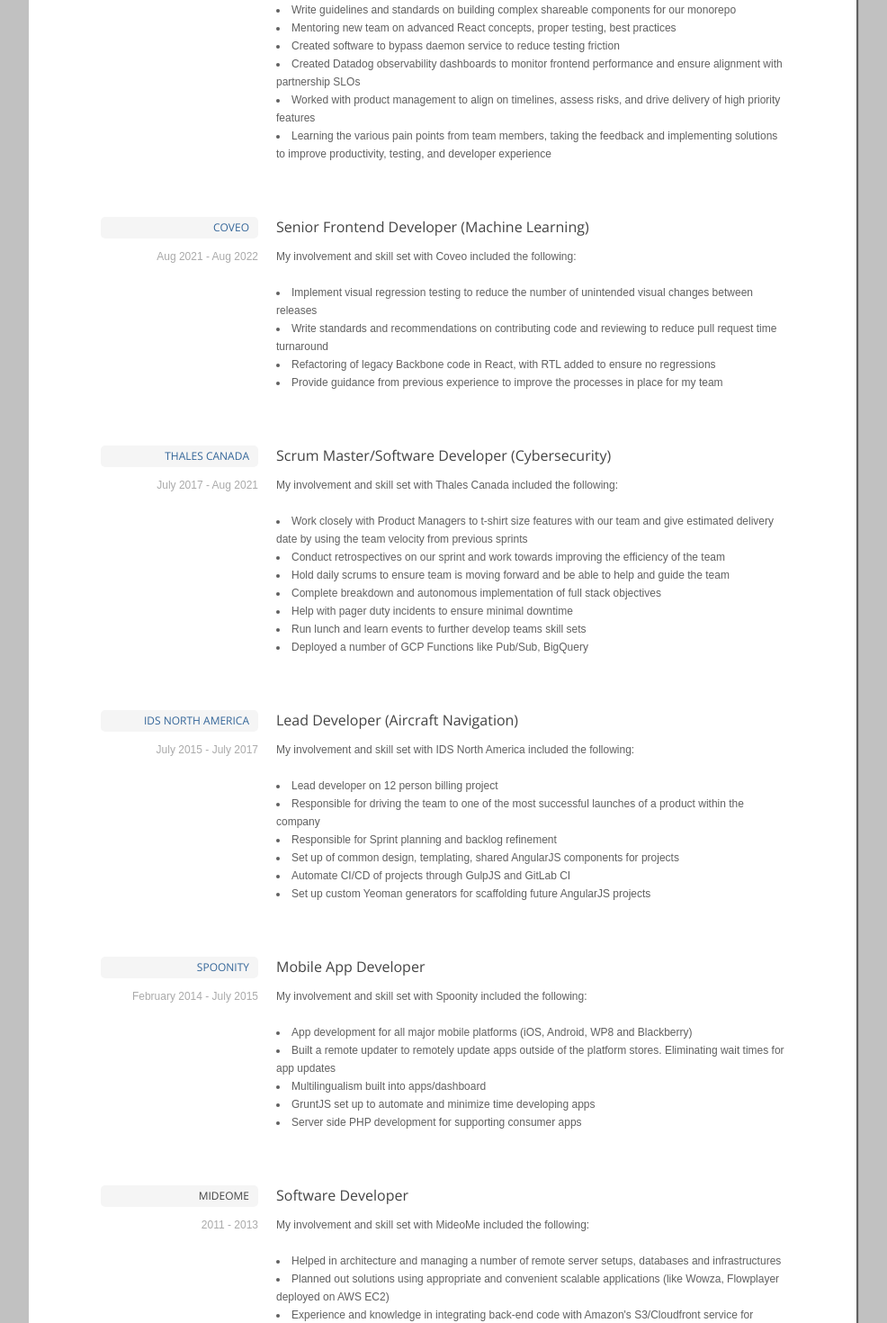
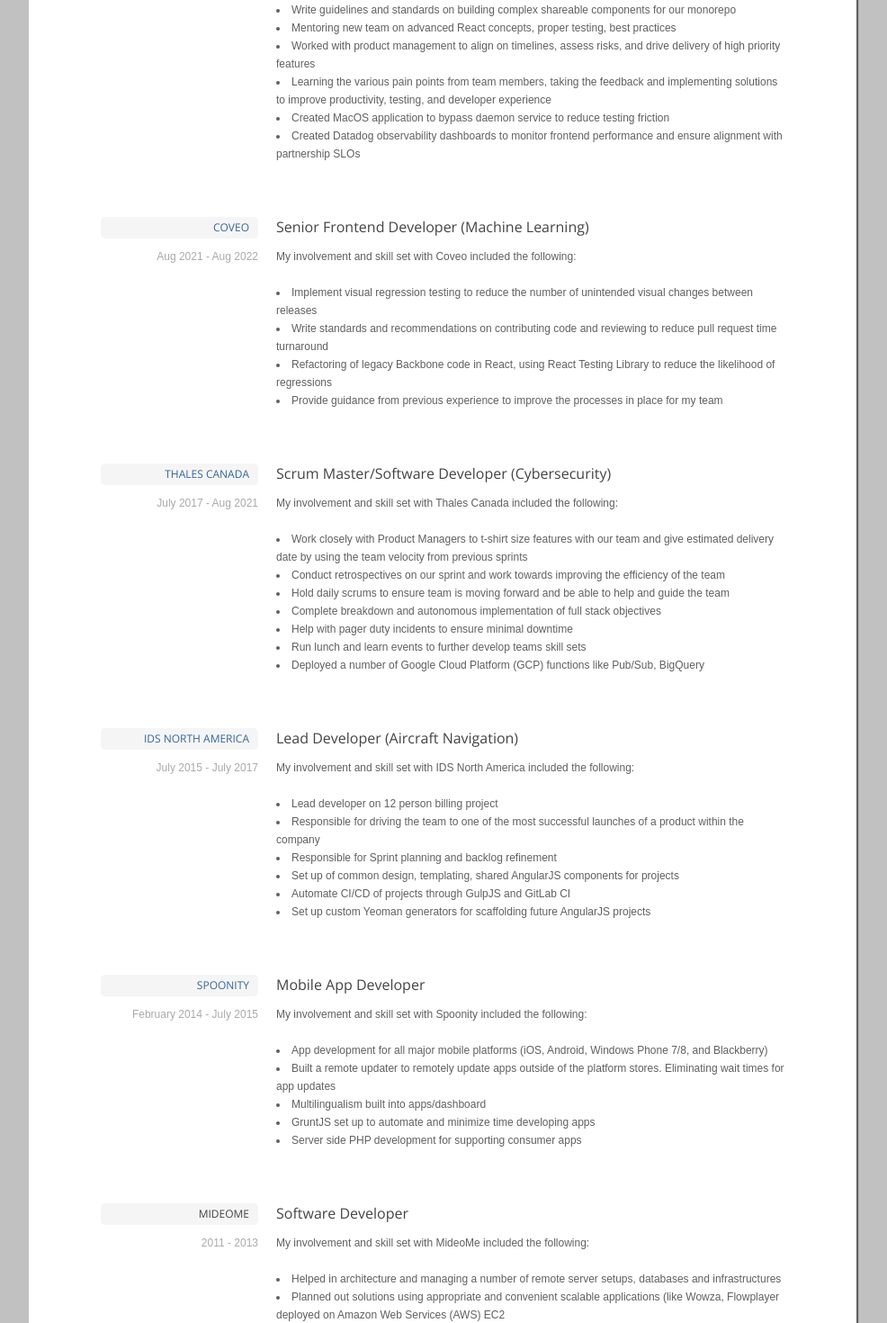
Before and after one commit to mikedidomizio/mikedidomizio-resume, a Vue app: page / in a window 1280 px wide. Shown: the part 580-2050 px from the top of the page at 90% size, without its empty margins (148-1134 px from the left). Built offline with nearby package versions, Linux system fonts and the light colour scheme.

Commit message:
Remove some abbreviations

```diff
--- a/src/App.vue
+++ b/src/App.vue
@@ -12,11 +12,11 @@
             <ul class="disc">
                 <li>Write guidelines and standards on building complex shareable components for our monorepo</li>
                 <li>Mentoring new team on advanced React concepts, proper testing, best practices</li>
-                <li>Created software to bypass daemon service to reduce testing friction</li>
-                <li>Created Datadog observability dashboards to monitor frontend performance and ensure alignment with partnership SLOs</li>
                 <li>Worked with product management to align on timelines, assess risks, and drive delivery of high priority features</li>
                 <li>Learning the various pain points from team members, taking the feedback and implementing
-                    solutions to improve productivity, testing, and developer experience</li>
+                  solutions to improve productivity, testing, and developer experience</li>
+                <li>Created MacOS application to bypass daemon service to reduce testing friction</li>
+                <li>Created Datadog observability dashboards to monitor frontend performance and ensure alignment with partnership SLOs</li>
             </ul>
         </CVItem>
         <CVItem title="Coveo" website="https://www.coveo.com"
@@ -24,7 +24,7 @@
           <ul class="disc">
             <li>Implement visual regression testing to reduce the number of unintended visual changes between releases</li>
             <li>Write standards and recommendations on contributing code and reviewing to reduce pull request time turnaround</li>
-            <li>Refactoring of legacy Backbone code in React, with RTL added to ensure no regressions</li>
+            <li>Refactoring of legacy Backbone code in React, using React Testing Library to reduce the likelihood of regressions</li>
             <li>Provide guidance from previous experience to improve the processes in place for my team</li>
           </ul>
         </CVItem>
@@ -40,7 +40,7 @@
                 <li>Complete breakdown and autonomous implementation of full stack objectives</li>
                 <li>Help with pager duty incidents to ensure minimal downtime</li>
                 <li>Run lunch and learn events to further develop teams skill sets</li>
-                <li>Deployed a number of GCP Functions like Pub/Sub, BigQuery</li>
+                <li>Deployed a number of Google Cloud Platform (GCP) functions like Pub/Sub, BigQuery</li>
             </ul>
         </CVItem>
         <CVItem title="IDS North America" website="https://www.idscorporation.com/na"
@@ -57,7 +57,7 @@
         <CVItem title="Spoonity" website="https://www.spoonity.com/"
                 date="February 2014 - July 2015" position="Mobile App Developer">
             <ul class="disc">
-                <li>App development for all major mobile platforms (iOS, Android, WP8 and Blackberry)</li>
+                <li>App development for all major mobile platforms (iOS, Android, Windows Phone 7/8, and Blackberry)</li>
                 <li>Built a remote updater to remotely update apps outside of the platform stores. Eliminating wait times for app updates</li>
                 <li>Multilingualism built into apps/dashboard</li>
                 <li>GruntJS set up to automate and minimize time developing apps</li>
@@ -71,7 +71,7 @@
                     infrastructures
                 </li>
                 <li>Planned out solutions using appropriate and convenient scalable applications (like Wowza,
-                    Flowplayer deployed on AWS EC2)
+                    Flowplayer deployed on Amazon Web Services (AWS) EC2
                 </li>
                 <li>Experience and knowledge in integrating back-end code with Amazon's S3/Cloudfront service for
                     scalability and easy accessibility
```
